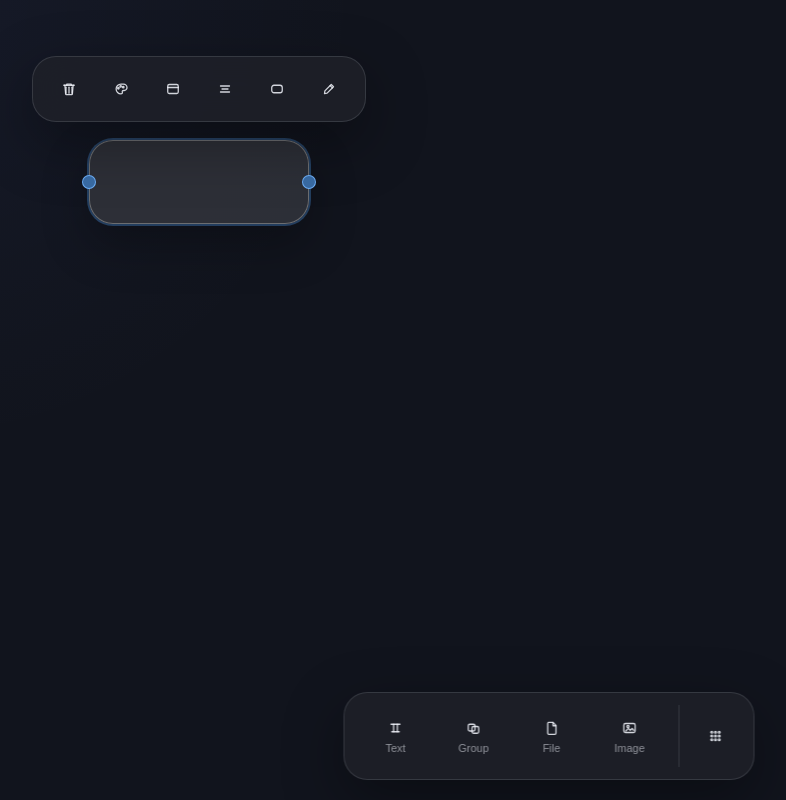
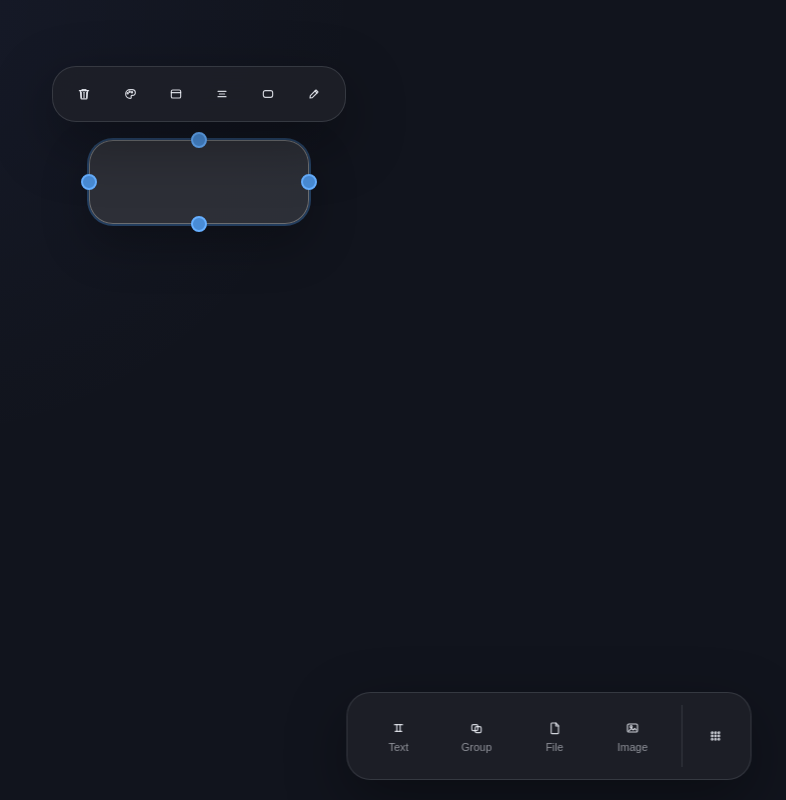
Before and after one commit to adamking77/sogo-canvas, a React (Vite) app in the folder webview/: page / in a window 1280 px wide. Both pictures are taken after a click on the button "Text". Shown: the whole page, without its empty margins (91-877 px from the left). Built offline with nearby package versions, Linux system fonts and the light colour scheme.

Commit message:
Fix node handles and resize grip

```diff
--- a/webview/src/App.tsx
+++ b/webview/src/App.tsx
@@ -6,7 +6,6 @@ import {
   Handle,
   MarkerType,
   Node,
-  NodeResizer,
   NodeProps,
   Position,
   ReactFlow,
@@ -80,6 +79,7 @@ interface CanvasNodeViewData extends CanvasNodeData {
   isEditing?: boolean;
   isSelected?: boolean;
   onSelect?: () => void;
+  onResizeStart?: (event: React.MouseEvent<HTMLButtonElement>) => void;
   onStartEdit?: () => void;
   onDraftChange?: (value: string) => void;
   onCommitEdit?: () => void;
@@ -500,24 +500,41 @@ function CanvasNodeComponent({ data, selected }: NodeProps) {
         nodeData.onSelect?.();
       }}
     >
-      <NodeResizer
-        isVisible={isSelected && !nodeData.isEditing}
-        minWidth={nodeData.type === "group" ? 240 : 180}
-        minHeight={nodeData.type === "image" ? 180 : 88}
-        lineClassName="node-resizer-line"
-        handleClassName="node-resizer-handle"
+      <Handle
+        id="connect-top"
+        className="node-handle node-handle-top"
+        type="source"
+        position={Position.Top}
+        isConnectableStart
+        isConnectableEnd
+        isConnectable
       />
       <Handle
-        id="target-left"
-        className="node-handle node-handle-left"
-        type="target"
-        position={Position.Left}
-      />
-      <Handle
-        id="source-right"
+        id="connect-right"
         className="node-handle node-handle-right"
         type="source"
         position={Position.Right}
+        isConnectableStart
+        isConnectableEnd
+        isConnectable
+      />
+      <Handle
+        id="connect-bottom"
+        className="node-handle node-handle-bottom"
+        type="source"
+        position={Position.Bottom}
+        isConnectableStart
+        isConnectableEnd
+        isConnectable
+      />
+      <Handle
+        id="connect-left"
+        className="node-handle node-handle-left"
+        type="source"
+        position={Position.Left}
+        isConnectableStart
+        isConnectableEnd
+        isConnectable
       />
 
       {nodeData.type === "image" && nodeData.assetUri ? (
@@ -566,6 +583,16 @@ function CanvasNodeComponent({ data, selected }: NodeProps) {
       )}
 
       {nodeData.file ? <div className="node-meta">{nodeData.file}</div> : null}
+
+      {isSelected && !nodeData.isEditing ? (
+        <button
+          type="button"
+          className="node-resize-grip"
+          aria-label="Resize node"
+          onMouseDown={nodeData.onResizeStart}
+          onClick={(event) => event.stopPropagation()}
+        />
+      ) : null}
     </div>
   );
 }
@@ -576,6 +603,15 @@ const nodeTypes = {
 
 export default function App() {
   const shellRef = useRef<HTMLDivElement>(null);
+  const resizeSessionRef = useRef<{
+    nodeId: string;
+    startX: number;
+    startY: number;
+    startWidth: number;
+    startHeight: number;
+    minWidth: number;
+    minHeight: number;
+  } | null>(null);
   const [documentState, setDocumentState] = useState<CanvasDocumentData>(
     createEmptyDocument()
   );
@@ -613,6 +649,7 @@ export default function App() {
           isEditing: editingNodeId === node.id,
           isSelected: selectedNodeId === node.id,
           onSelect: () => setSelectedNodeId(node.id),
+          onResizeStart: (event) => beginResize(node.id, event),
           onStartEdit: () => startEditingNode(node.id),
           onDraftChange: setDraftText,
           onCommitEdit: commitEdit,
@@ -841,6 +878,62 @@ export default function App() {
   function toggleSelectionPanel(panel: Exclude<SelectionPanel, null>): void {
     setSelectionPanel((current) => (current === panel ? null : panel));
   }
+
+  function beginResize(
+    nodeId: string,
+    event: React.MouseEvent<HTMLButtonElement>
+  ): void {
+    event.preventDefault();
+    event.stopPropagation();
+
+    const node = nodes.find((item) => item.id === nodeId);
+    if (!node) {
+      return;
+    }
+
+    const persisted = persistNodeData(node.data);
+    resizeSessionRef.current = {
+      nodeId,
+      startX: event.clientX,
+      startY: event.clientY,
+      startWidth: persisted.width,
+      startHeight: persisted.height,
+      minWidth: persisted.type === "group" ? 240 : 180,
+      minHeight: persisted.type === "image" ? 180 : 88
+    };
+  }
+
+  useEffect(() => {
+    const onMouseMove = (event: MouseEvent) => {
+      const session = resizeSessionRef.current;
+      if (!session) {
+        return;
+      }
+
+      patchNode(session.nodeId, (node) => ({
+        ...node,
+        width: Math.max(
+          session.minWidth,
+          session.startWidth + (event.clientX - session.startX)
+        ),
+        height: Math.max(
+          session.minHeight,
+          session.startHeight + (event.clientY - session.startY)
+        )
+      }));
+    };
+
+    const onMouseUp = () => {
+      resizeSessionRef.current = null;
+    };
+
+    window.addEventListener("mousemove", onMouseMove);
+    window.addEventListener("mouseup", onMouseUp);
+    return () => {
+      window.removeEventListener("mousemove", onMouseMove);
+      window.removeEventListener("mouseup", onMouseUp);
+    };
+  }, [nodes]);
 
   async function addFileNode(): Promise<void> {
     const file = await requestFilePath();
--- a/webview/src/styles.css
+++ b/webview/src/styles.css
@@ -135,18 +135,6 @@ body {
     border-color 120ms ease,
     box-shadow 120ms ease,
     transform 120ms ease;
-}
-
-.node-resizer-line {
-  border-color: color-mix(in srgb, var(--canvas-accent) 65%, transparent) !important;
-}
-
-.node-resizer-handle {
-  width: 10px !important;
-  height: 10px !important;
-  border-radius: 999px !important;
-  border: 2px solid color-mix(in srgb, var(--canvas-accent) 92%, white 6%) !important;
-  background: color-mix(in srgb, var(--canvas-bg) 18%, var(--canvas-accent) 82%) !important;
 }
 
 .canvas-node.is-editing {
@@ -324,39 +312,81 @@ body {
 
 .node-handle {
   position: absolute;
-  width: 14px;
-  height: 14px;
+  width: 16px;
+  height: 16px;
   border-radius: 999px;
-  background: color-mix(in srgb, var(--canvas-bg) 40%, var(--canvas-accent) 60%);
-  border: 1px solid color-mix(in srgb, var(--canvas-accent) 78%, white 16%);
+  background: color-mix(in srgb, var(--canvas-bg) 18%, var(--canvas-accent) 82%);
+  border: 2px solid color-mix(in srgb, var(--canvas-accent) 92%, white 10%);
   opacity: 0;
-  transition: opacity 120ms ease;
+  transform: scale(0.92);
+  transition:
+    opacity 120ms ease,
+    transform 120ms ease;
   z-index: 4;
 }
 
 .canvas-node:hover .node-handle,
 .canvas-node.is-selected .node-handle {
   opacity: 1;
+  transform: scale(1);
 }
 
 .node-handle-top {
-  top: -7px;
-  left: calc(50% - 6px);
+  top: -9px;
+  left: calc(50% - 8px);
 }
 
 .node-handle-right {
-  top: calc(50% - 7px);
-  right: -8px;
+  top: calc(50% - 8px);
+  right: -9px;
 }
 
 .node-handle-bottom {
-  bottom: -7px;
-  left: calc(50% - 6px);
+  bottom: -9px;
+  left: calc(50% - 8px);
 }
 
 .node-handle-left {
-  top: calc(50% - 7px);
-  left: -8px;
+  top: calc(50% - 8px);
+  left: -9px;
+}
+
+.node-resize-grip {
+  position: absolute;
+  right: -10px;
+  bottom: -10px;
+  width: 18px;
+  height: 18px;
+  border: 2px solid color-mix(in srgb, var(--canvas-accent) 92%, white 10%);
+  border-radius: 999px;
+  background: color-mix(in srgb, var(--canvas-bg) 18%, var(--canvas-accent) 82%);
+  box-shadow: 0 6px 18px rgba(0, 0, 0, 0.28);
+  cursor: nwse-resize;
+  z-index: 5;
+}
+
+.node-resize-grip::before,
+.node-resize-grip::after {
+  content: "";
+  position: absolute;
+  background: color-mix(in srgb, white 82%, transparent);
+  border-radius: 999px;
+}
+
+.node-resize-grip::before {
+  width: 8px;
+  height: 2px;
+  right: 3px;
+  bottom: 5px;
+  transform: rotate(-45deg);
+}
+
+.node-resize-grip::after {
+  width: 5px;
+  height: 2px;
+  right: 2px;
+  bottom: 2px;
+  transform: rotate(-45deg);
 }
 
 .toolbar-stack {
@@ -378,8 +408,8 @@ body {
   position: static;
   display: flex;
   align-items: center;
-  gap: 10px;
-  padding: 10px 14px;
+  gap: 8px;
+  padding: 8px 12px;
   border-radius: 24px;
   border: 1px solid var(--toolbar-border);
   background: color-mix(in srgb, var(--toolbar-bg) 94%, transparent);
@@ -388,7 +418,7 @@ body {
 }
 
 .toolbar-tray {
-  min-height: 58px;
+  min-height: 52px;
   justify-content: center;
 }
 
@@ -409,11 +439,11 @@ body {
 }
 
 .contextual-toolbar {
-  min-height: 56px;
+  min-height: 50px;
 }
 
 .contextual-tray {
-  min-height: 60px;
+  min-height: 52px;
   justify-content: center;
 }
 
@@ -487,16 +517,16 @@ body {
 }
 
 .tray-button {
-  width: 44px;
-  height: 44px;
+  width: 36px;
+  height: 36px;
   padding: 0;
   font-size: 12px;
 }
 
 .tray-button-compact {
-  min-width: 84px;
+  min-width: 72px;
   width: auto;
-  padding: 8px 12px;
+  padding: 6px 10px;
 }
 
 .tray-glyph {
@@ -599,15 +629,15 @@ body {
 }
 
 .swatch-button {
-  width: 42px;
-  height: 42px;
+  width: 34px;
+  height: 34px;
   padding: 0;
   border-radius: 999px;
 }
 
 .color-swatch {
-  width: 26px;
-  height: 26px;
+  width: 22px;
+  height: 22px;
   border-radius: 999px;
   border: 1px solid color-mix(in srgb, var(--canvas-text) 22%, transparent);
   display: inline-block;
@@ -654,8 +684,8 @@ body {
 
 .shape-button,
 .align-button {
-  width: 46px;
-  height: 42px;
+  width: 38px;
+  height: 34px;
   padding: 0;
 }
 
@@ -664,8 +694,8 @@ body {
   display: inline-flex;
   align-items: center;
   justify-content: center;
-  width: 44px;
-  height: 44px;
+  width: 38px;
+  height: 38px;
   padding: 0;
   border: 1px solid transparent;
   border-radius: 14px;
@@ -690,8 +720,8 @@ body {
 
 .toolbar-command svg,
 .insert-button svg {
-  width: 18px;
-  height: 18px;
+  width: 16px;
+  height: 16px;
   fill: none;
   stroke: currentColor;
   stroke-width: 1.7;
```
